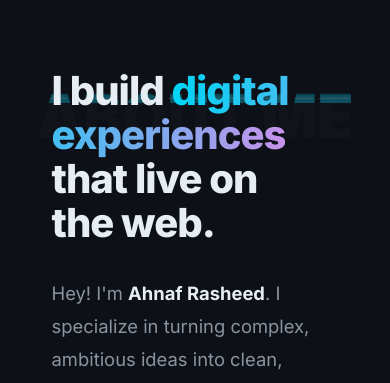
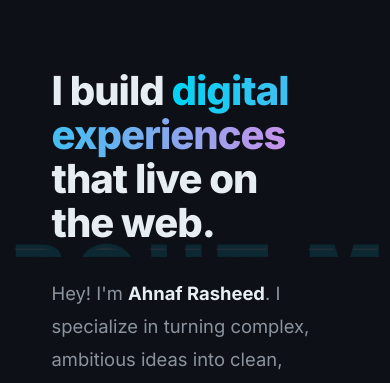
Before and after one commit to ah-nd-naf/Portfolio_Ahnaf, a React (Vite) app: page / in a window 390 px wide. Shown: the part 875-1258 px from the top of the page. Built offline with nearby package versions, Linux system fonts and the light colour scheme; the HTML template or start-up script is replaced by a standard one.

Commit message:
fix: mobile UI spacing and background text visibility

```diff
--- a/src/components/About.jsx
+++ b/src/components/About.jsx
@@ -53,19 +53,20 @@ const About = () => {
       <div
         style={{
           position: 'absolute',
-          top: '5%',
+          top: '12%',
           left: '0',
           width: '100%',
           overflow: 'hidden',
           display: 'flex',
           justifyContent: 'center',
-          fontSize: '15vw',
+          fontSize: 'clamp(5rem, 15vw, 12rem)',
           fontWeight: 900,
           pointerEvents: 'none',
           whiteSpace: 'nowrap',
           fontFamily: 'var(--font-sans)',
           zIndex: -1,
-          opacity: 0.4
+          opacity: 0.15, /* Lowered opacity for a cleaner background accent */
+          letterSpacing: '10px'
         }}
       >
         <GlitchText text="ABOUT ME" as="div" />
--- a/src/index.css
+++ b/src/index.css
@@ -346,8 +346,14 @@ section {
   display: flex;
   flex-direction: column;
   justify-content: center;
-  padding: 0 8vw;
+  padding: 140px 8vw 80px; /* Increased top padding for mobile breathing room */
   position: relative;
+}
+
+@media (min-width: 900px) {
+  .hero-section {
+    padding: 0 8vw;
+  }
 }
 
 .hero-layout {
```
